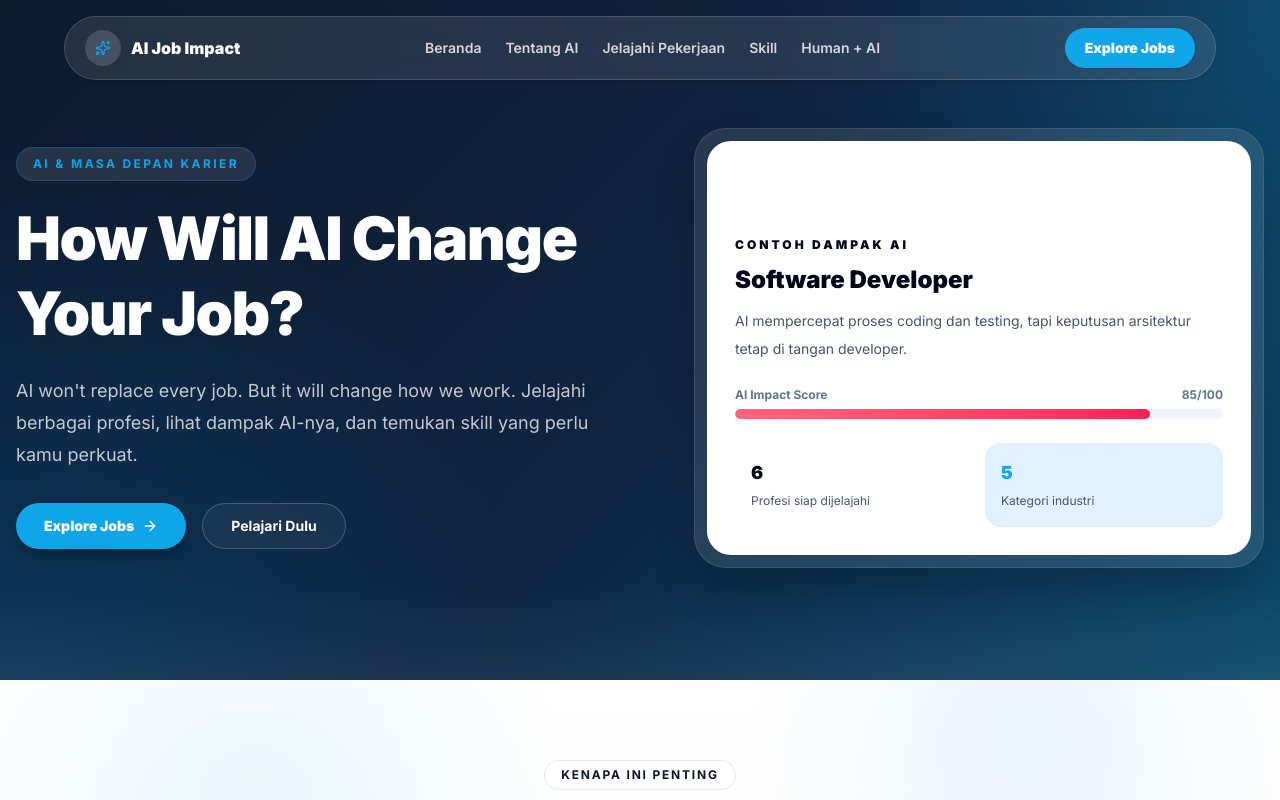
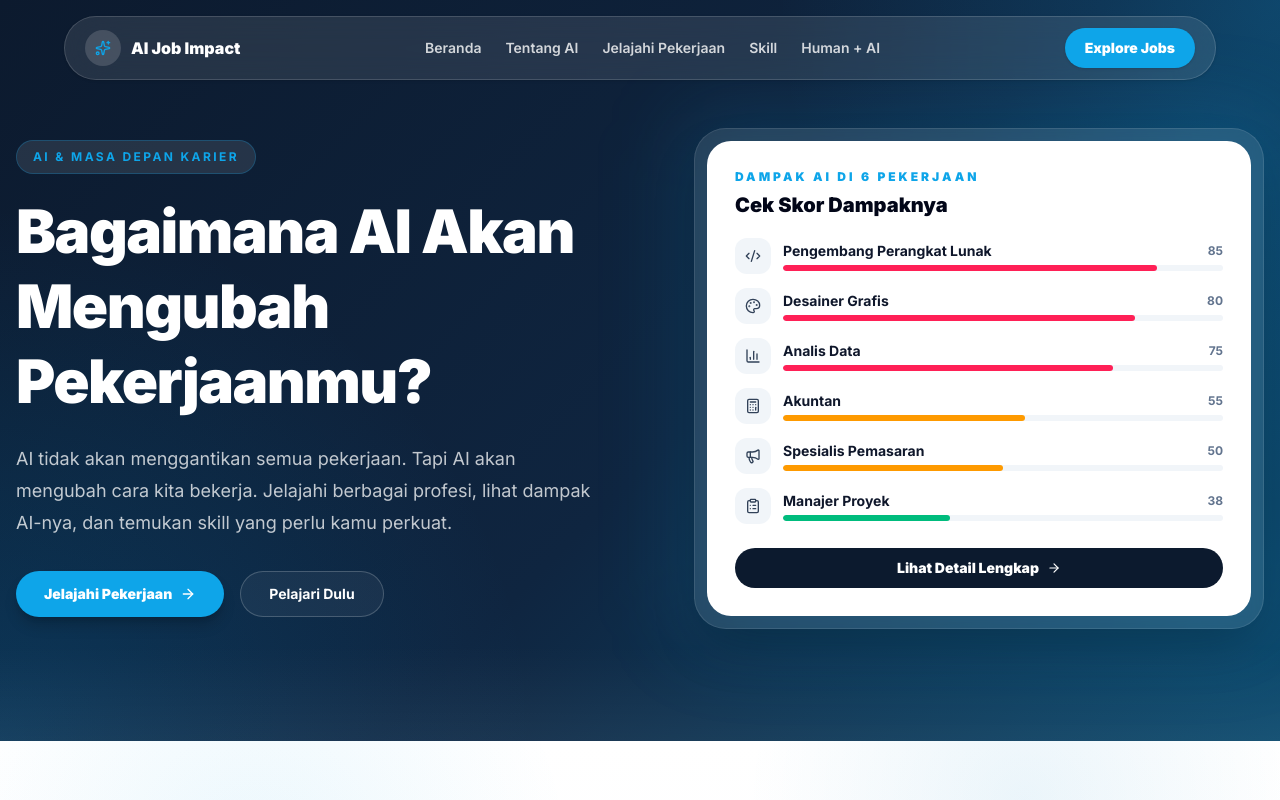
Before and after one commit to kevinazzaky/ai-job, a Next.js app: page / in a window 1280 px wide. Shown: the top 800 px of the page. Built offline with nearby package versions, Linux system fonts and the light colour scheme.

Commit message:
feat: redesign hero with all-jobs impact summary card

```diff
--- a/src/components/sections/Hero.tsx
+++ b/src/components/sections/Hero.tsx
@@ -1,4 +1,14 @@
-import { ArrowRight, Code2 } from "lucide-react";
+import { ArrowRight } from "lucide-react";
+import { jobs } from "@/src/data/jobs";
+import { getJobIcon } from "@/lib/icon-map";
+
+const LEVEL_COLOR: Record<string, string> = {
+  Low: "bg-emerald-500",
+  Medium: "bg-amber-500",
+  High: "bg-rose-500",
+};
+
+const sortedJobs = [...jobs].sort((a, b) => b.impactScore - a.impactScore);
 
 export default function Hero() {
   return (
@@ -9,20 +19,19 @@ export default function Hero() {
       <div className="absolute inset-x-0 bottom-0 h-24 bg-gradient-to-t from-white/5 to-transparent" />
 
       <div className="container relative mx-auto grid items-center gap-12 px-4 lg:grid-cols-[1.05fr_0.95fr]">
-        {/* Hero Content */}
         <div>
           <p className="mb-5 inline-flex rounded-full border border-[var(--color-accent)]/25 bg-white/10 px-4 py-2 text-xs font-bold uppercase tracking-[0.2em] text-[var(--color-accent)]">
             AI & Masa Depan Karier
           </p>
 
           <h1 className="max-w-2xl text-4xl font-black leading-tight tracking-tight text-white sm:text-5xl lg:text-6xl">
-            How Will AI Change Your Job?
+            Bagaimana AI Akan Mengubah Pekerjaanmu?
           </h1>
 
           <p className="mt-6 max-w-xl text-base leading-8 text-white/75 sm:text-lg">
-            AI won&apos;t replace every job. But it will change how we work.
-            Jelajahi berbagai profesi, lihat dampak AI-nya, dan temukan skill
-            yang perlu kamu perkuat.
+            AI tidak akan menggantikan semua pekerjaan. Tapi AI akan mengubah
+            cara kita bekerja. Jelajahi berbagai profesi, lihat dampak AI-nya,
+            dan temukan skill yang perlu kamu perkuat.
           </p>
 
           {/* CTA */}
@@ -31,7 +40,7 @@ export default function Hero() {
               href="#jobs"
               className="inline-flex items-center justify-center gap-2 rounded-full bg-[var(--color-accent)] px-7 py-3 text-sm font-black text-white shadow-lg shadow-black/20 transition hover:-translate-y-0.5 hover:opacity-90"
             >
-              Explore Jobs
+              Jelajahi Pekerjaan
               <ArrowRight size={16} />
             </a>
 
@@ -46,59 +55,59 @@ export default function Hero() {
 
         {/* Impact Card */}
         <div className="relative">
-          <div className="absolute -inset-4 rounded-[2.5rem] bg-[var(--color-violet)]/20 blur-2xl" />
+          <div className="absolute -inset-4 rounded-[2.5rem] bg-[var(--color-accent)]/15 blur-2xl" />
 
           <div className="relative rounded-[2rem] border border-white/10 bg-white/10 p-3 shadow-2xl backdrop-blur">
-            <div className="rounded-[1.5rem] bg-white p-7 text-slate-950">
-              <div className="inline-flex h-12 w-12 items-center justify-center rounded-2xl bg-[var(--color-violet)] text-white">
-                <Code2 size={22} />
+            <div className="rounded-[1.5rem] bg-white p-6 text-slate-950 sm:p-7">
+              <p className="text-xs font-black uppercase tracking-[0.25em] text-[var(--color-accent)]">
+                Dampak AI di 6 Pekerjaan
+              </p>
+
+              <h2 className="mt-2 text-xl font-black leading-tight text-slate-950">
+                Cek Skor Dampaknya
+              </h2>
+
+              <div className="mt-5 space-y-3.5">
+                {sortedJobs.map((job) => {
+                  const Icon = getJobIcon(job.icon);
+
+                  return (
+                    <div key={job.id} className="flex items-center gap-3">
+                      <div className="inline-flex h-9 w-9 shrink-0 items-center justify-center rounded-xl bg-slate-100 text-slate-700">
+                        <Icon size={16} />
                       </div>
 
-              <p className="mt-5 text-xs font-black uppercase tracking-[0.25em] text-[var(--color-violet)]">
-                Contoh Dampak AI
+                      <div className="min-w-0 flex-1">
+                        <div className="flex items-center justify-between gap-2">
+                          <p className="truncate text-sm font-bold text-slate-900">
+                            {job.title}
                           </p>
 
-              <h2 className="mt-3 text-2xl font-black leading-tight text-slate-950">
-                Software Developer
-              </h2>
-
-              <p className="mt-3 text-sm leading-7 text-slate-600">
-                AI mempercepat proses coding dan testing, tapi keputusan
-                arsitektur tetap di tangan developer.
-              </p>
-
-              {/* Impact Score */}
-              <div className="mt-6">
-                <div className="mb-1.5 flex items-center justify-between text-xs font-bold text-slate-500">
-                  <span>AI Impact Score</span>
-                  <span>85/100</span>
+                          <span className="shrink-0 text-xs font-bold text-slate-500">
+                            {job.impactScore}
+                          </span>
                         </div>
 
-                <div className="h-2.5 w-full overflow-hidden rounded-full bg-slate-100">
-                  <div className="h-full w-[85%] rounded-full bg-gradient-to-r from-rose-400 to-rose-500" />
+                        <div className="mt-1 h-1.5 w-full overflow-hidden rounded-full bg-slate-100">
+                          <div
+                            className={`h-full rounded-full ${LEVEL_COLOR[job.impactLevel]}`}
+                            style={{ width: `${job.impactScore}%` }}
+                          />
                         </div>
                       </div>
-
-              {/* Stats */}
-              <div className="mt-6 grid gap-3 sm:grid-cols-2">
-                <div className="rounded-2xl bg-[var(--color-violet-soft)] p-4">
-                  <p className="text-lg font-black text-[var(--color-violet)]">
-                    6
-                  </p>
-                  <p className="mt-1 text-xs leading-5 text-slate-600">
-                    Profesi siap dijelajahi
-                  </p>
+                    </div>
+                  );
+                })}
               </div>
 
-                <div className="rounded-2xl bg-[var(--color-accent-soft)] p-4">
-                  <p className="text-lg font-black text-[var(--color-accent)]">
-                    5
-                  </p>
-                  <p className="mt-1 text-xs leading-5 text-slate-600">
-                    Kategori industri
-                  </p>
-                </div>
-              </div>
+              {/* Detail CTA */}
+              <a
+                href="#jobs"
+                className="mt-6 flex items-center justify-center gap-2 rounded-full bg-[var(--color-primary)] px-5 py-2.5 text-sm font-black text-white transition hover:opacity-90"
+              >
+                Lihat Detail Lengkap
+                <ArrowRight size={14} />
+              </a>
             </div>
           </div>
         </div>
```
Lines whose indentation alone changed are shown as unchanged.
